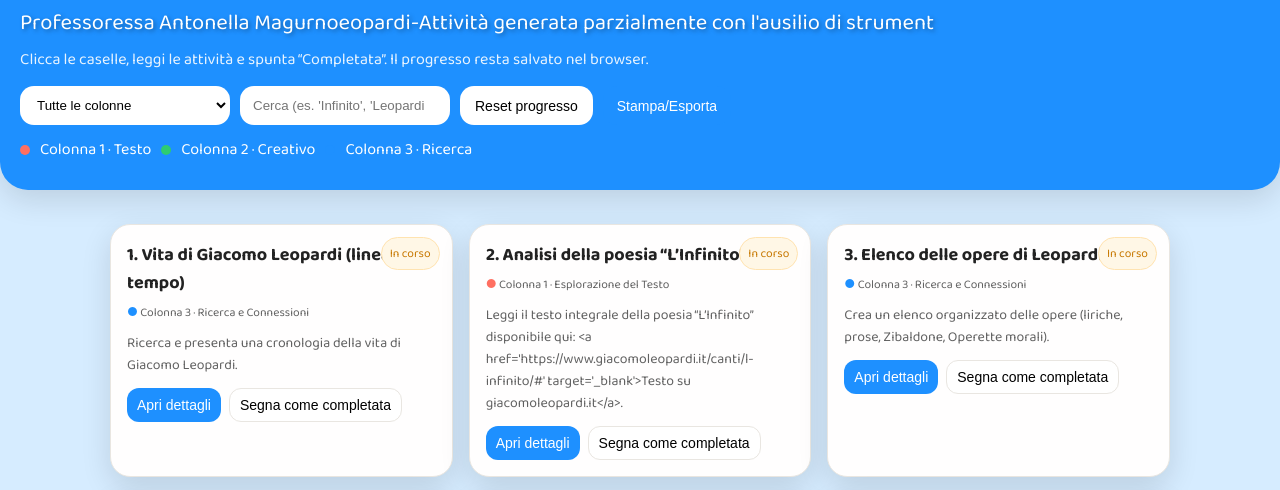
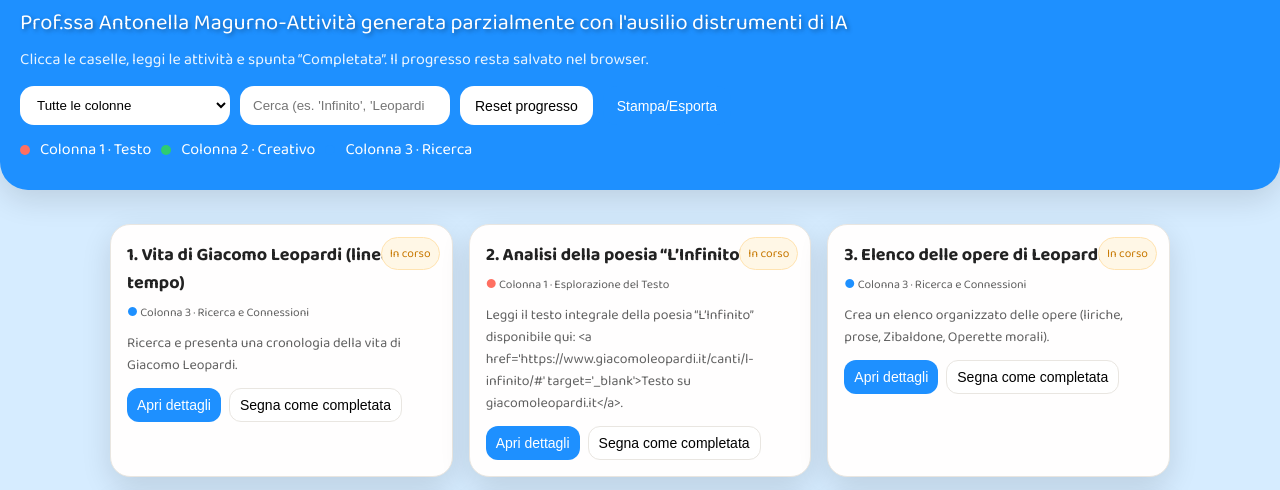
Before and after one commit to 1971AB/leopardi-pwa, a plain HTML site: page index.html in a window 1280 px wide. Shown: the part 251-741 px from the top of the page. Drawn offline with Linux system fonts and the light colour scheme.

Commit message:
Update index.html

```diff
--- a/index.html
+++ b/index.html
@@ -131,7 +131,7 @@
       <h1>Tic Tac Toe – Giacomo Leopardi</h1>
       <img src="leopardi.png" alt="Giacomo Leopardi in stile Pixar" width="220">
       </div>
-      <div class="signature">Professoressa Antonella Magurnoeopardi-Attività generata parzialmente con l'ausilio di strument</div>
+      <div class="signature">Prof.ssa Antonella Magurno-Attività generata parzialmente con l'ausilio distrumenti di IA</div>
       <div class="subtitle">Clicca le caselle, leggi le attività e spunta “Completata”. Il progresso resta salvato nel browser.
 </div>
       <div class="controls" aria-label="Controlli della pagina">
```
